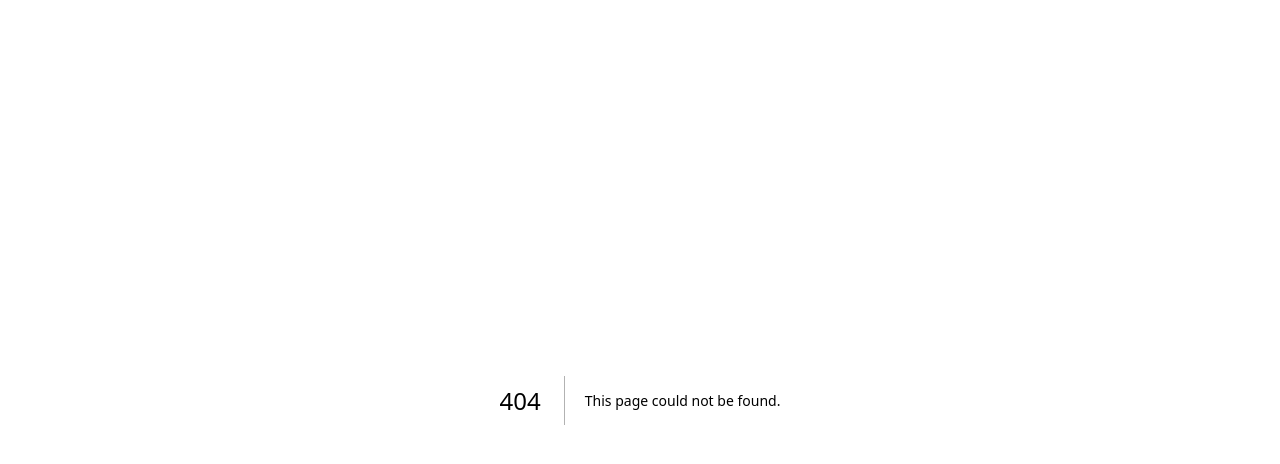
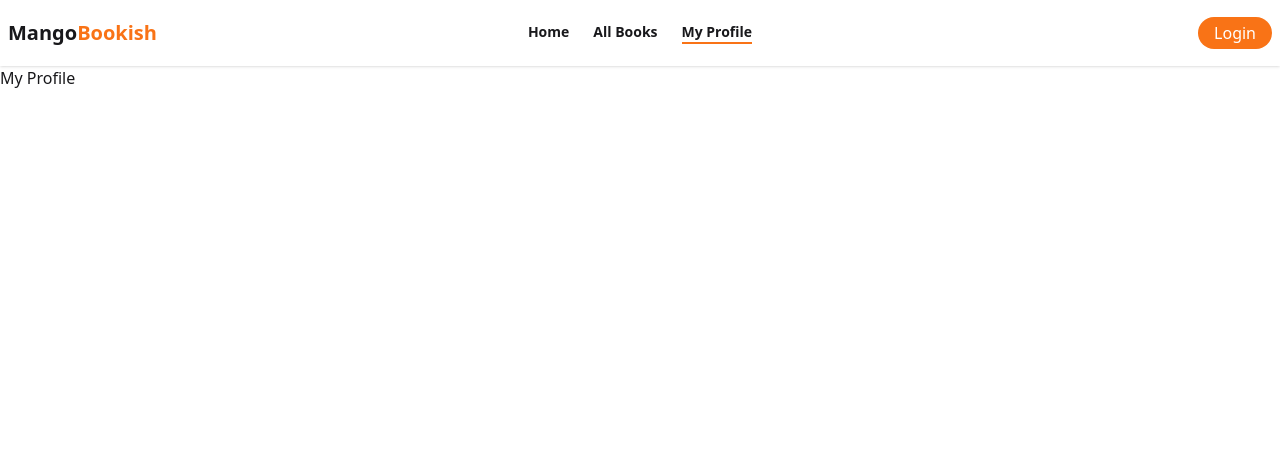
Before and after one commit to mehediScriptDev/book_borrowing, a Next.js app: page /myProfile in a window 1280 px wide. Before the commit this address had no page. Shown: the top 464 px of the page. Built offline with nearby package versions, Linux system fonts and the light colour scheme.

Commit message:
hero section done

```diff
--- a/package.json
+++ b/package.json
@@ -11,7 +11,8 @@
   "dependencies": {
     "next": "16.2.4",
     "react": "19.2.4",
-    "react-dom": "19.2.4"
+    "react-dom": "19.2.4",
+    "react-fast-marquee": "^1.6.5"
   },
   "devDependencies": {
     "@tailwindcss/postcss": "^4",
--- /dev/null
+++ b/src/app/(main)/allBooks/page.jsx
@@ -0,0 +1,11 @@
+import React from 'react';
+
+const page = () => {
+    return (
+        <div>
+            <h1>all books</h1>
+        </div>
+    );
+};
+
+export default page;
--- /dev/null
+++ b/src/app/(main)/components/home/Hero.jsx
@@ -0,0 +1,29 @@
+import Link from "next/link";
+import React from "react";
+
+const Hero = () => {
+  return (
+    <div
+      className="hero h-[75vh] md:h-[85vh]"
+      style={{
+        backgroundImage:
+          "url(https://miro.medium.com/v2/1*6Jp3vJWe7VFlFHZ9WhSJng.jpeg)",
+      }}
+    >
+      <div className="hero-overlay bg-black/70"></div>
+      <div className="hero-content text-neutral-content text-center">
+        <div className="max-w-2xl">
+          <h1 className="mb-5 text-5xl md:text-6xl lg:text-7xl font-bold">Find Your <span className="text-primaryy">Next Read</span></h1>
+          <p className="mb-5 font-semibold text-base md:text-lg text-center lg:text-xl">
+            Dive into a world of endless stories. Whether you're chasing adventure, seeking wisdom, or escaping reality your perfect book is waiting. Explore and read
+          </p>
+          <Link href="/allBooks" className="btn hover:scale-105 xl:btn-md shadow-none active:scale-90 bg-primaryy text-white border-none rounded-full">
+            Browse Now
+          </Link>
+        </div>
+      </div>
+    </div>
+  );
+};
+
+export default Hero;
--- /dev/null
+++ b/src/app/(main)/layout.jsx
@@ -0,0 +1,16 @@
+import Navbar from "@/app/components/shared/Navbar";
+import Image from "next/image";
+import { Children } from "react";
+
+const layout = ({ children }) => {
+    return (
+        <div className="">
+      <Navbar/>
+      <main className="">
+       {children}
+      </main>
+    </div>
+    );
+};
+
+export default layout;
--- /dev/null
+++ b/src/app/(main)/myProfile/page.jsx
@@ -0,0 +1,11 @@
+import React from 'react';
+
+const page = () => {
+    return (
+        <div>
+            <h1>My Profile</h1>
+        </div>
+    );
+};
+
+export default page;
--- a/src/app/(main)/page.js
+++ b/src/app/(main)/page.js
@@ -1,14 +1,10 @@
-import Navbar from "@/app/components/shared/Navbar";
-import Image from "next/image";
-import { Children } from "react";
+import Hero from "@/app/(main)/components/home/Hero";
 
-export default function Home({ children }) {
+
+export default function Home() {
   return (
-    <div className="">
-      <Navbar/>
-      <main className="w-11/12 mx-auto">
-       {children}
-      </main>
+    <div>
+      <Hero/>
     </div>
   );
 }
--- a/src/app/components/shared/Navbar.jsx
+++ b/src/app/components/shared/Navbar.jsx
@@ -1,4 +1,5 @@
 import Navlink from "@/app/components/shared/components/Navlink";
+import Link from "next/link";
 import React from "react";
 
 const Navbar = () => {
@@ -8,10 +9,10 @@ const Navbar = () => {
         <Navlink href="/">Home</Navlink>
       </li>
       <li>
-        <Navlink href="/about">All Books</Navlink>
+        <Navlink href="/allBooks">All Books</Navlink>
       </li>
       <li>
-        <Navlink href="/contact">My Profile</Navlink>
+        <Navlink href="/myProfile">My Profile</Navlink>
       </li>
     </>
   );
@@ -45,7 +46,10 @@ const Navbar = () => {
               {links}
             </ul>
           </div>
-          <a className="btn btn-ghost font-bold text-xl">Mango<span className="text-primaryy">Bookish</span></a>
+          <Link href="/" className="font-bold text-xl">
+            <span>Mango</span>
+            <span className="text-primaryy">Bookish</span>
+          </Link>
         </div>
         <div className="navbar-center hidden lg:flex">
           <ul className="menu menu-horizontal text-sm font-semibold px-1">
@@ -53,7 +57,7 @@ const Navbar = () => {
           </ul>
         </div>
         <div className="navbar-end">
-          <a className=" bg-primaryy text-white rounded-full px-4 py-1">Login</a>
+          <a className=" bg-primaryy cursor-pointer text-white rounded-full px-4 py-1 active:scale-95">Login</a>
         </div>
       </div>
     </div>
--- a/src/app/components/shared/components/Navlink.jsx
+++ b/src/app/components/shared/components/Navlink.jsx
@@ -1,11 +1,15 @@
-
+"use client"
 import Link from 'next/link';
+import { usePathname } from 'next/navigation';
 import React from 'react';
 
 const Navlink = ({ href, children }) => {
+    const pathname = usePathname();
     return (
         <div>
-            <Link href={href}>{children}</Link>
+            <Link className={pathname === href ? "border-b-2 border-primaryy" : ""} href={href}>
+                {children}
+            </Link>
         </div>
     );
 };
```
Also changed, not shown: 1 other file (tests, documents, lock files or other folders).
